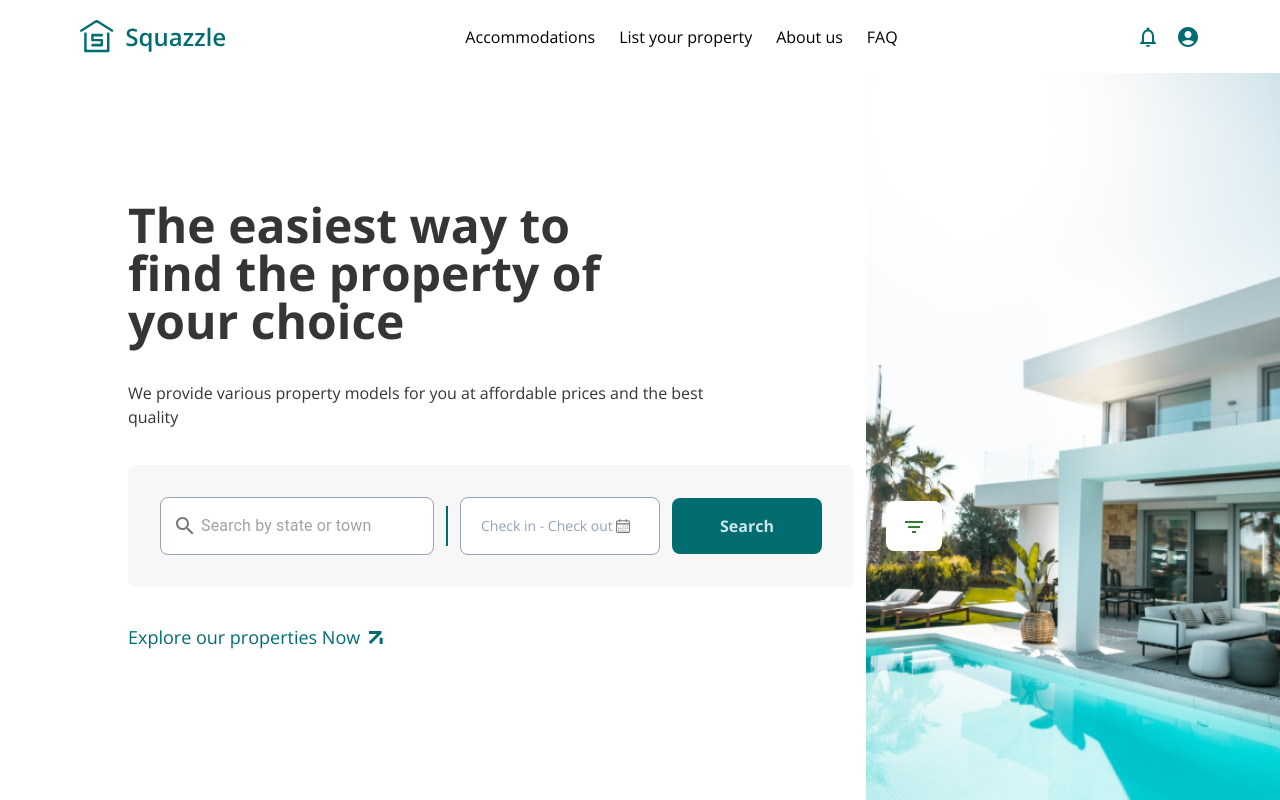
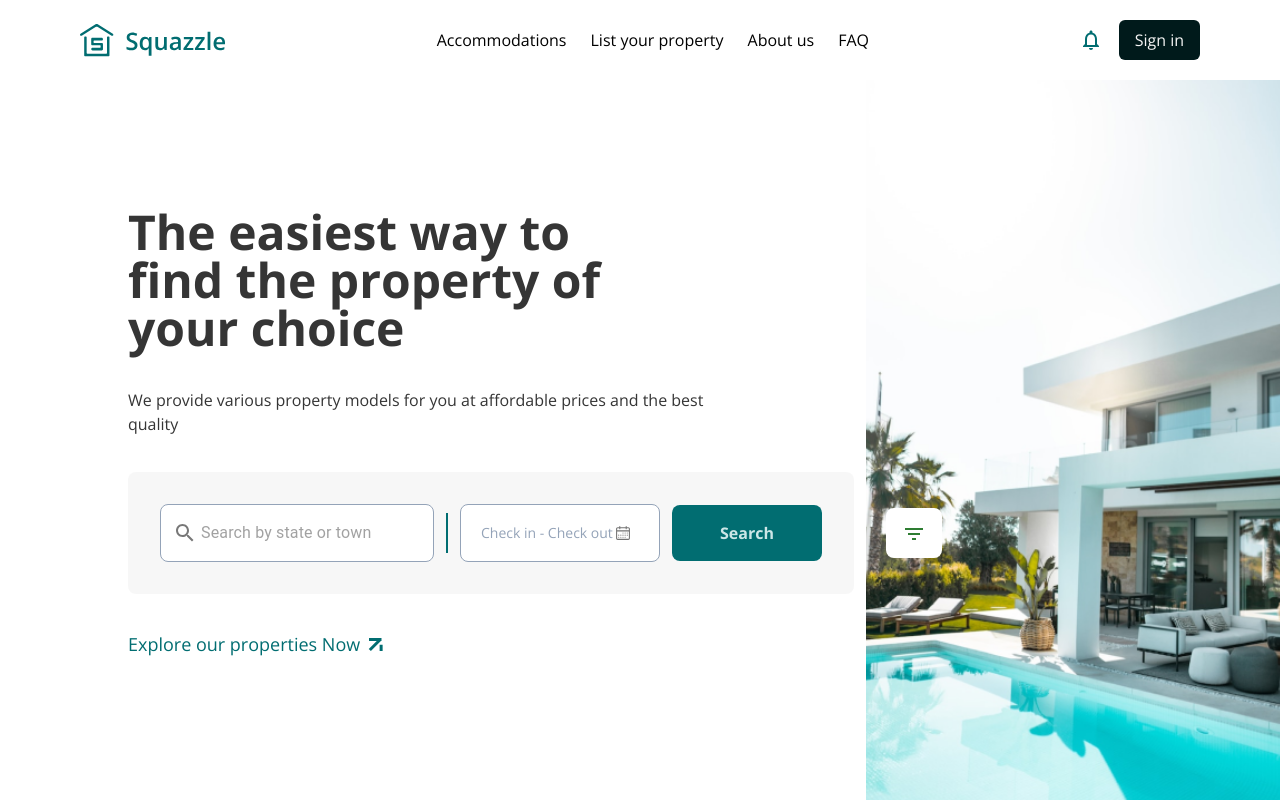
Before and after one commit to Marnin-A/Squazzle-Frontend, a Next.js app: page / in a window 1280 px wide. Shown: the top 800 px of the page. Built offline with nearby package versions, Linux system fonts and the light colour scheme; no server answers.

Commit message:
fix: Correct Sign in Link route

```diff
--- a/src/components/navBar.tsx
+++ b/src/components/navBar.tsx
@@ -35,12 +35,12 @@ export default function NavBar() {
 				{
 					<div className="mlg:flex hidden items-center gap-4 text-primary-green">
 						<NotificationsNoneIcon color="inherit" />
-						{isLoggedIn ? (
+						{!isLoggedIn ? (
 							<AccountCircleIcon color="inherit" className="w-10 h-10" />
 						) : (
 							<Link
 								className="py-2 px-4 rounded-md text-off-white bg-primary-dark-green"
-								href="/login"
+								href="/signin"
 							>
 								Sign in
 							</Link>
```
